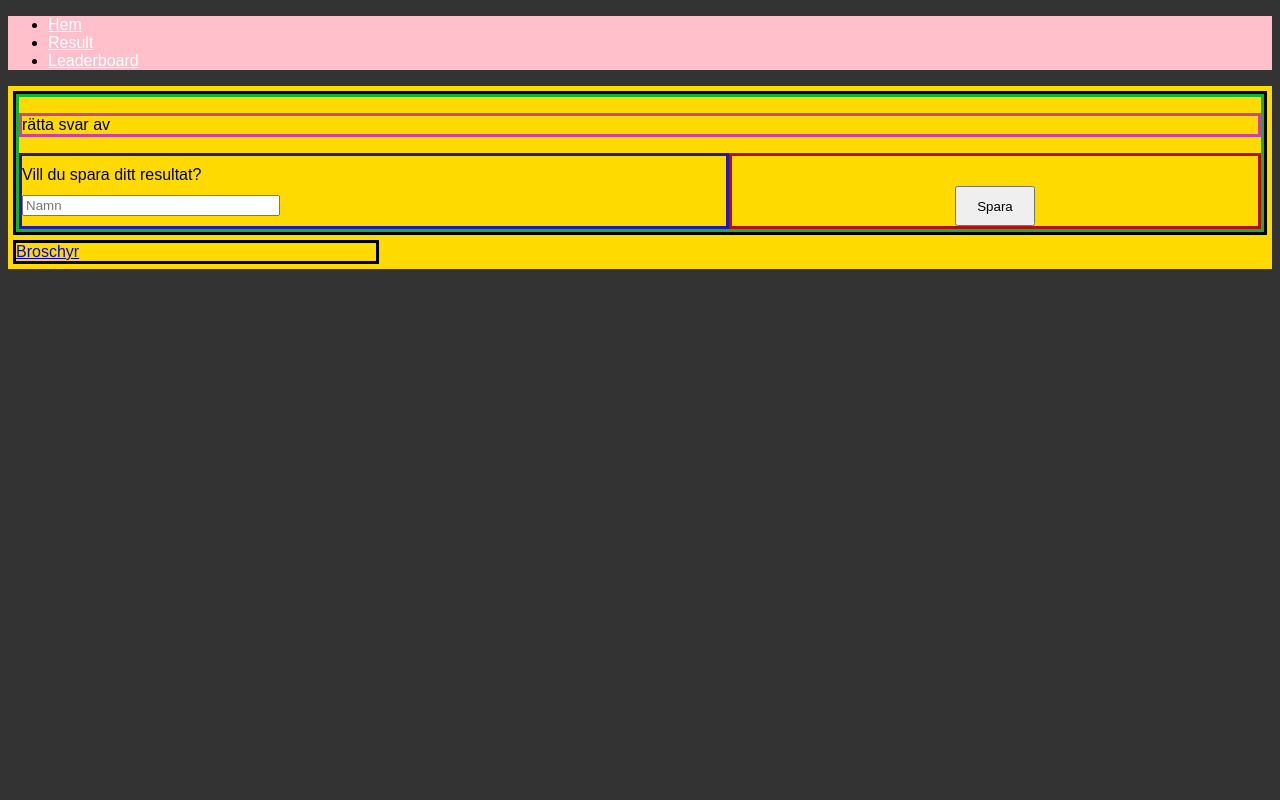
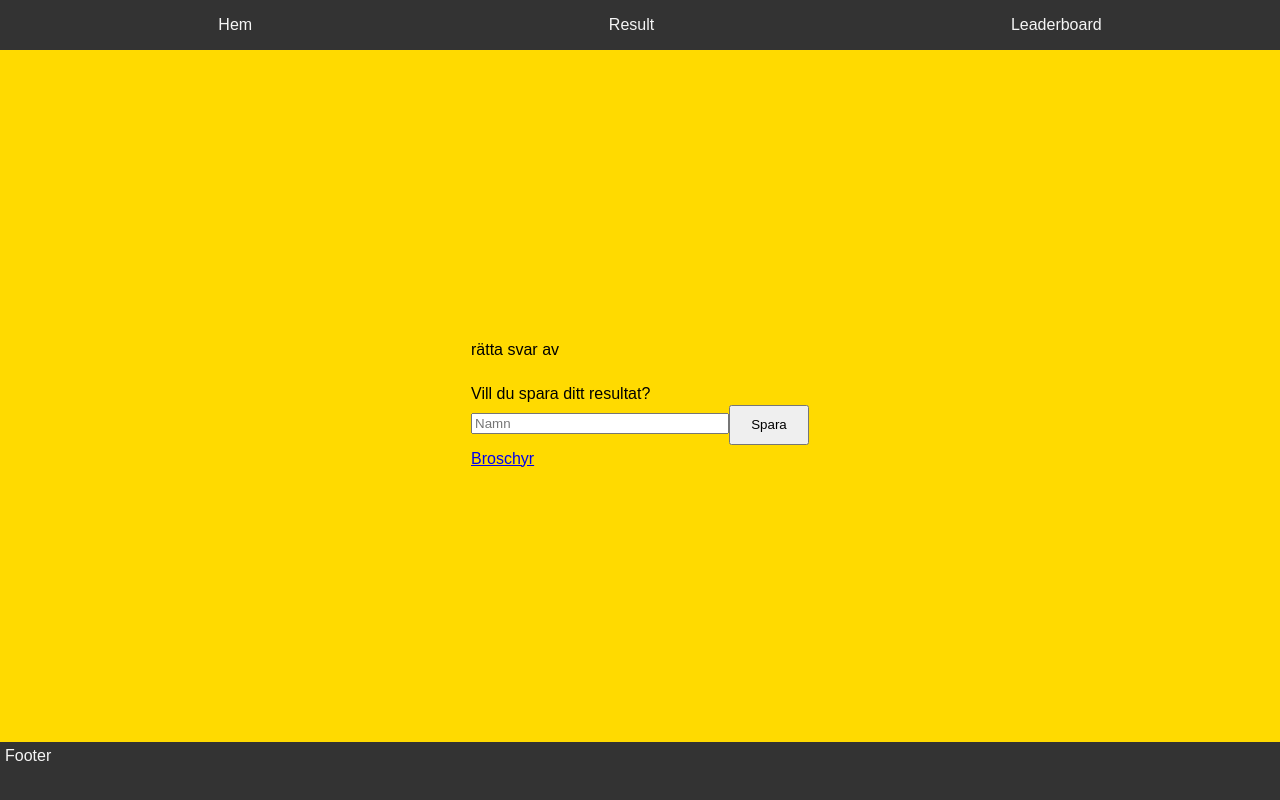
Before and after one commit to richardMattsson/hesa-fredrik, a Vue app: page /#/register in a window 1280 px wide. Built offline with nearby package versions, Linux system fonts and the light colour scheme.

Commit message:
add footer component, update styles on header and footer, move styles from main to respective component.

```diff
--- a/assets/main.css
+++ b/assets/main.css
@@ -1,64 +1,25 @@
 body {
   background-color: #333;
   font-family: sans-serif;
+  margin: 0;
 }
 nav > ul > li > a {
-  color: #fff;
+  text-decoration: none;
+  color: whitesmoke;
 }
 
-
-.container-result {
-  background-color: #ffda00;
-  display: grid;
-  gap: 5px;
-  padding: 5px;
-  grid: auto auto / auto auto auto;
-}
-.section-restart,
-.section-link,
-.section-form {
-  border: 3px solid black;
-}
-.section-form {
-  grid-area: 1 / 1 / span 1 / span 3;
-}
-#container-form {
-  display: grid;
-  grid: auto auto / auto auto;
-  border: 3px solid rgb(18, 179, 48);
-}
-#quiz-result {
-  border: 3px solid rgb(206, 65, 157);
-  grid-area: 1 / 1 / span 1 / span 2;
-}
-#container-input-name {
+#app {
   display: flex;
   flex-direction: column;
-  height: 70px;
-  justify-content: space-evenly;
-  border: 3px solid rgb(36, 23, 172);
-  grid-area: 2 / 1 / span 1 / span 1;
+  height: 100vh;
 }
-
-#section-save-button {
-  border: 3px solid rgb(179, 17, 17);
-  grid-area: 2 / 2 / span 1 / span 1;
-  /* width: 100px;
-  height: 50px; */
-  display: flex;
-  justify-content: center;
-  align-items: end;
+#container-main {
+  flex-grow: 1;
 }
-#save-button {
-  width: 80px;
-  height: 40px;
+.start-button {
+  width: 7rem;
+  height: 3rem;
+  font-size: 1rem;
+  cursor: pointer;
+  /* padding: 1rem; */
 }
-#input-name {
-  width: 250px;
-}
-.section-link {
-  grid-area: 2 / 1 / span 1 / span 1;
-}
-.section-restart {
-  grid-area: 2 / 2 / span 1 / span 1;
-}
--- a/src/App.vue
+++ b/src/App.vue
@@ -1,14 +1,21 @@
 <script>
+import FooterComp from './components/FooterComp.vue';
 import NavigationComp from './components/NavigationComp.vue';
 
-export default{
-  components: {NavigationComp}
-}
+export default {
+  components: { NavigationComp, FooterComp },
+};
 </script>
 
 <template>
   <NavigationComp />
-  <main>
+  <main id="container-main">
     <RouterView />
   </main>
+  <FooterComp />
 </template>
+<style>
+header {
+  margin: 0;
+}
+</style>
--- /dev/null
+++ b/src/components/FooterComp.vue
@@ -0,0 +1,11 @@
+<template>
+  <footer id="container-footer">Footer</footer>
+</template>
+<style>
+#container-footer {
+  background-color: #333;
+  color: whitesmoke;
+  height: 6vh;
+  padding: 5px;
+}
+</style>
--- a/src/components/NavigationComp.vue
+++ b/src/components/NavigationComp.vue
@@ -1,6 +1,7 @@
 <template>
+  <header id="container-header">
     <nav id="container-nav">
-    <ul>
+      <ul id="container-ul">
         <li>
           <RouterLink to="/">Hem</RouterLink>
         </li>
@@ -12,9 +13,22 @@
         </li>
       </ul>
     </nav>
+  </header>
 </template>
 <style>
+#container-header {
+  background-color: #333;
+  color: whitesmoke;
+}
 #container-nav {
-    background-color: pink;
+  /* background-color: pink; */
+  display: flex;
+  flex-direction: row;
+}
+#container-ul {
+  width: 100%;
+  display: flex;
+  justify-content: space-around;
+  list-style-type: none;
 }
 </style>
--- a/src/components/QuestionComp.vue
+++ b/src/components/QuestionComp.vue
@@ -6,12 +6,12 @@ export default {
     index: { type: Number },
     // question: { type: String },
   },
-  data(){
+  data() {
     return {
       answer: null,
       points: 0,
       index: 0,
-    }
+    };
   },
   methods: {
     onClick() {
@@ -42,15 +42,18 @@ export default {
 };
 </script>
 <template>
-<!---->
+  <!---->
   <article class="container-questions">
     <template v-if="index < results.length">
       <section class="section-question">
-    <p id="question">{{ results[index].question }}</p>
-    <!-- <p>{{ question }}</p> -->
-  </section>
+        <p id="question">{{ results[index].question }}</p>
+        <!-- <p>{{ question }}</p> -->
+      </section>
       <section class="section-answer-options">
-        <label v-for="answerAlternative in results[index].answerAlternatives">
+        <label
+          class="container-answer-options"
+          v-for="answerAlternative in results[index].answerAlternatives"
+        >
           <input v-model="answer" type="radio" :value="answerAlternative" />
           {{ answerAlternative }}
         </label>
@@ -66,8 +69,6 @@ export default {
       </section>
     </template>
   </article>
-
-
 </template>
 <style>
 .container-questions {
@@ -86,22 +87,22 @@ export default {
 }
 #question {
   font-size: 1.5rem;
-}
-
-.section-question,
-.section-answer-options,
-.section-answer-button {
-  border: 3px solid black;
+  border-bottom: 1px solid black;
+  padding: 10px;
 }
 
 .section-answer-options {
-  grid-area: 2 / 1 / span 1 / span 2;
+  grid-area: 2 / 1 / span 1 / span 3;
   display: flex;
   flex-direction: column;
   justify-content: space-around;
-  height: 250px;
+  /* min-height: 812px; */
   font-size: 1.2rem;
   padding: 10px;
+  margin-bottom: 10px;
+}
+.container-answer-options {
+  margin-bottom: 10px;
 }
 .section-answer-button {
   grid-area: 3 / 3 / span 1 / span 1;
--- a/src/views/HomeView.vue
+++ b/src/views/HomeView.vue
@@ -1,13 +1,26 @@
 <template>
-  <h1>Home</h1>
+  <main id="container-main">
+    <h1>HESA FREDRIK</h1>
+    <img src="/Skärmbild 2025-02-21 142435.png" alt="" id="img-home" />
 
-  <li>
     <router-link to="/question" tag="button"
-      ><button>Starta spel</button></router-link
+      ><button class="start-button">Starta spel</button></router-link
     >
-  </li>
+  </main>
 </template>
 
-<script>
+<script scoped>
 export default {};
 </script>
+<style>
+#container-main {
+  background-color: #ffda00;
+  display: flex;
+  flex-direction: column;
+  justify-content: space-evenly;
+  align-items: center;
+}
+#img-home {
+  width: 50%;
+}
+</style>
--- a/src/views/RegisterView.vue
+++ b/src/views/RegisterView.vue
@@ -25,10 +25,6 @@
         >Broschyr</a
       >
     </section>
-
-
-
-
   </article>
 </template>
 <script>
@@ -46,7 +42,6 @@ export default {
     console.log(Math.floor(Math.random() + 1));
   },
   methods: {
-
     onSave() {
       this.newPlayer.player = this.playerName;
       this.newPlayer.result = this.points;
@@ -59,3 +54,51 @@ export default {
   },
 };
 </script>
+<style>
+.container-result {
+  background-color: #ffda00;
+  display: grid;
+  gap: 5px;
+  padding: 5px;
+  grid: auto auto / auto auto auto;
+}
+.section-form {
+  grid-area: 1 / 1 / span 1 / span 3;
+}
+#container-form {
+  display: grid;
+  grid: auto auto / auto auto;
+  /* border: 3px solid rgb(18, 179, 48); */
+}
+#quiz-result {
+  /* border: 3px solid rgb(206, 65, 157); */
+  grid-area: 1 / 1 / span 1 / span 2;
+}
+#container-input-name {
+  display: flex;
+  flex-direction: column;
+  height: 70px;
+  justify-content: space-evenly;
+  /* border: 3px solid rgb(36, 23, 172); */
+  grid-area: 2 / 1 / span 1 / span 1;
+}
+#input-name {
+  width: 250px;
+}
+#section-save-button {
+  /* border: 3px solid rgb(179, 17, 17); */
+  grid-area: 2 / 2 / span 1 / span 1;
+  /* width: 100px;
+  height: 50px; */
+  display: flex;
+  justify-content: center;
+  align-items: end;
+}
+#save-button {
+  width: 80px;
+  height: 40px;
+}
+.section-link {
+  grid-area: 2 / 1 / span 1 / span 1;
+}
+</style>
--- a/src/views/ScoreTableView.vue
+++ b/src/views/ScoreTableView.vue
@@ -1,4 +1,3 @@
-
 <template>
   <section class="section-resulttable">
     <table>
@@ -17,27 +16,32 @@
     </table>
   </section>
   <section class="section-restart">
-      <input type="button" @click="restartQuiz" value="Starta om quiz" />
+    <input
+      class="start-button"
+      type="button"
+      @click="restartQuiz"
+      value="Starta om quiz"
+    />
   </section>
 </template>
 <script>
-export default{
-    data(){
-        return{
-            resultData: JSON.parse(localStorage.getItem('savedResult'))
-        }
+export default {
+  data() {
+    return {
+      resultData: JSON.parse(localStorage.getItem('savedResult')),
+    };
   },
 
   methods: {
     restartQuiz() {
       this.$router.push('/question');
     },
-    }
-}
-
+  },
+};
 </script>
 <style>
 .section-resulttable {
-    background-color: aqua;
+  background-color: whitesmoke;
+  padding: 10px;
 }
 </style>
```
Also changed, not shown: public/Skärmbild 2025-02-21 142435.png (added). Lines whose indentation alone changed are shown as unchanged.
